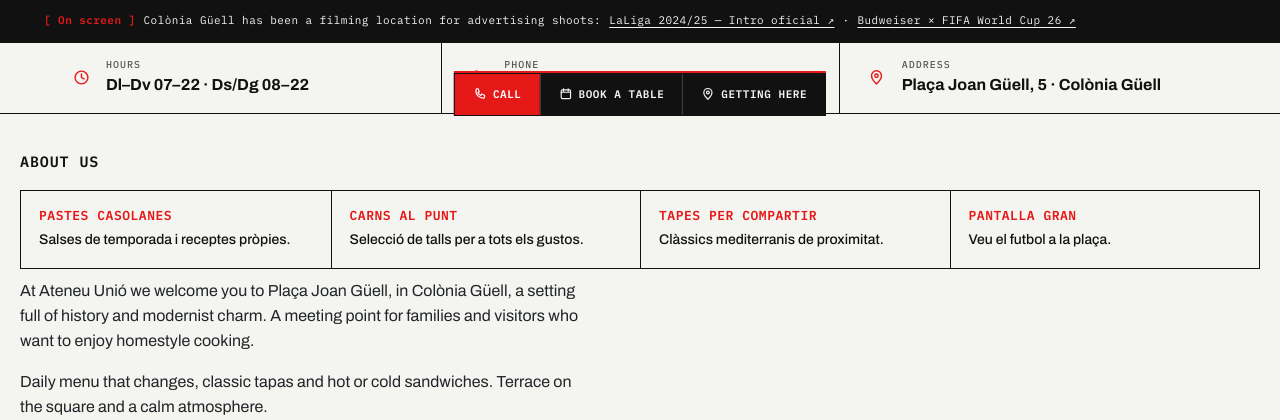
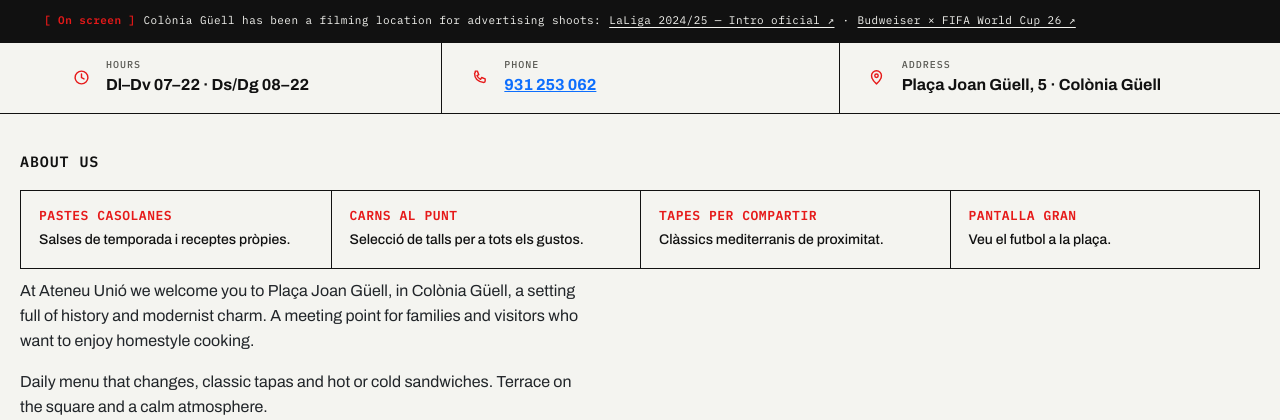
Before and after one commit to MallenK/BarRestaurantAteneuUnio, a PHP site: page / in a window 1280 px wide. Shown: the part 684-1104 px from the top of the page. Run offline with PHP 8.4, Linux system fonts and the light colour scheme; some libraries are stand-ins or nearby versions.

Commit message:
Remove sticky bottom CTA bar (Trucar/Reserva/Com arribar)

```diff
--- a/assets/css/styles.css
+++ b/assets/css/styles.css
@@ -208,18 +208,11 @@ textarea{resize:vertical;min-height:80px}
   .row{grid-template-columns:1fr}
 }
 
-/* ===== FOOTER / STICKY ===== */
+/* ===== FOOTER ===== */
 footer{border-top:1px solid var(--ink);background:var(--paper)}
 .footer-inner{display:flex;justify-content:space-between;align-items:center;gap:10px;padding:16px 24px;font-size:.8rem;font-family:"IBM Plex Mono",monospace}
 .footer-inner strong{color:var(--ink);font-family:"Archivo Black",sans-serif;text-transform:uppercase;font-size:.85rem}
 .footer-inner a{color:var(--muted)}
-.sticky-cta{position:fixed;bottom:0;left:50%;transform:translateX(-50%);display:flex;gap:0;background:var(--ink);border:1px solid var(--ink);box-shadow:0 -2px 0 var(--red);border-radius:0;padding:0;z-index:40}
-.sticky-cta a{display:inline-flex;align-items:center;gap:6px;padding:12px 18px;border-radius:0;text-decoration:none;font-weight:600;font-size:11px;font-family:"IBM Plex Mono",monospace;text-transform:uppercase;letter-spacing:.05em;border-left:1px solid #444}
-.sticky-cta a:first-child{border-left:0}
-.sticky-cta .call{background:var(--red);color:#fff}
-.sticky-cta .book{background:var(--ink);color:var(--paper)}
-.sticky-cta .mapbtn{background:var(--ink);color:var(--paper)}
-.sticky-cta svg{width:14px;height:14px}
 
 /* ===== ACCESIBILIDAD ===== */
 a:focus-visible,.btn:focus-visible,.tab:focus-visible{outline:2px solid var(--red);outline-offset:2px}
--- a/index.html
+++ b/index.html
@@ -522,13 +522,6 @@ height="0" width="0" style="display:none;visibility:hidden"></iframe></noscript>
 
 </footer>
 
-<!-- Sticky actions -->
-<div class="sticky-cta" aria-label="Accions ràpides">
-  <a class="call" id="ctaCall" href="tel:+34931253062"><svg viewBox="0 0 24 24" fill="none" stroke="currentColor" stroke-width="2"><path d="M6 3h3l2 5-2.5 1.5a11 11 0 005 5L15 12l5 2v3a2 2 0 01-2 2C10.5 19 5 13.5 5 6a2 2 0 011-1z" stroke-linejoin="round"/></svg> <span data-i18n="reserves.btnTrucar">Trucar</span></a>
-  <a class="book" href="#reserves"><svg viewBox="0 0 24 24" fill="none" stroke="currentColor" stroke-width="2"><rect x="4" y="5" width="16" height="15" rx="2"/><path d="M4 9h16M8 3v4M16 3v4" stroke-linecap="round"/></svg> <span data-i18n="cta.reservar">Reserva taula</span></a>
-  <a class="mapbtn" href="https://www.google.com/maps/place/Pla%C3%A7a+Joan+G%C3%Buell,+5,+Col%C3%B2nia+G%C3%Bell" target="_blank" rel="noopener"><svg viewBox="0 0 24 24" fill="none" stroke="currentColor" stroke-width="2"><path d="M12 21s7-6.2 7-11.5A7 7 0 105 9.5C5 14.8 12 21 12 21z"/><circle cx="12" cy="9.5" r="2.4"/></svg> <span data-i18n="contacte.comarribar">Com arribar</span></a>
-</div>
-
 <!-- Bootstrap 5 JS (si usas componentes de Bootstrap) -->
 <script src="https://cdn.jsdelivr.net/npm/bootstrap@5.3.3/dist/js/bootstrap.bundle.min.js"
         integrity="sha384-YvpcrYf0tY3lHB60NNkmXc5s9fDVZLESaAA55NDzOxhy9GkcIdslK1eN7N6jIeHz"
```
